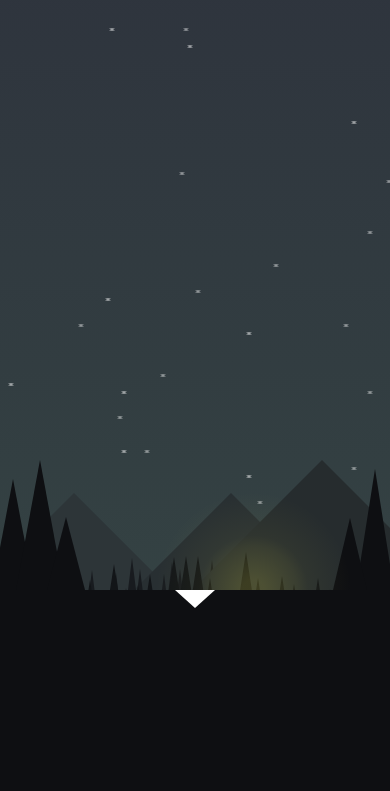
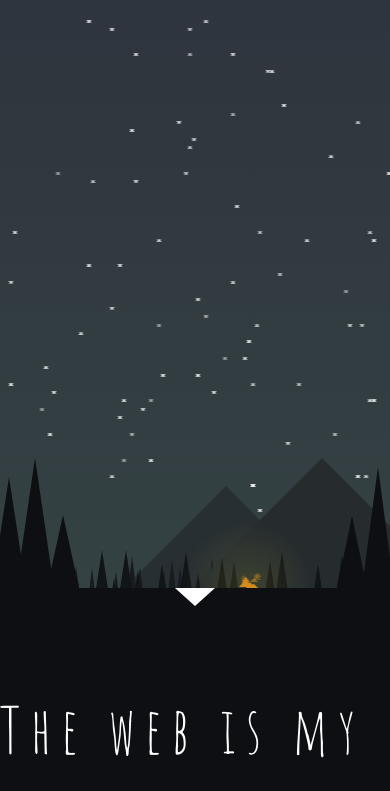
Before and after one commit to lukehedin/lukehedin, a website: page index.html in a window 390 px wide. Shown: the part 163-954 px from the top of the page. Drawn offline with nearby package versions, Linux system fonts and the light colour scheme; files that its build step writes are made by us from their sources.

Commit message:
Added more aesthetics and changed fonts, committing before commencing media queries

```diff
--- a/index.html
+++ b/index.html
@@ -1,25 +1,26 @@
 <head>
     <!-- LH: Include top level styles file -->
     <link rel="stylesheet" type="text/css" href="build/css/styles.css" />
-    <!-- LH: Nunito Sans font -->
-    <link href="https://fonts.googleapis.com/css?family=Nunito+Sans" rel="stylesheet">
+    <!-- LH: Google fonts -->
+    <link href="https://fonts.googleapis.com/css?family=Amatic+SC|Roboto:300" rel="stylesheet">
 </head>
 <body>
-<div class="panel night-sky">
+<div class="panel night">
     <div class="star-container"></div>
     <header>
-        <h1>
-            luke hedin
-        </h1>
-        <h3>
-            web design &amp; development
-        </h3>
+        <div class="headings">
+            <h1>
+                Luke Hedin
+            </h1>
+            <h2>
+                Web Design &amp; Development
+            </h2>
+        </div>
     </header>
     <div class="content">
         <div class="triangle mountain mountain-a"></div>
+        <div class="treeline treeline-a"></div>
         <div class="triangle mountain mountain-b"></div>
-        <div class="treeline treeline-a"></div>
-        <div class="triangle mountain mountain-c"></div>
         <div class="treeline treeline-b"></div>
         <div class="triangle pinetree pinetree-a"></div>
         <div class="triangle pinetree pinetree-b"></div>
@@ -35,11 +36,26 @@
         <div class="arrow-down"></div>
     </footer>
 </div>
-<div class="panel">
+<div class="panel web">
+    <header>
+        <h1>
+            The web is my domain
+        </h1>
+    </header>
     <div class="content">
 
     </div>
 </div>
+<div class="panel web">
+        <header>
+            <h1>
+                The web is my domain
+            </h1>
+        </header>
+        <div class="content">
+
+        </div>
+    </div>
 </body>
 <script src="http://ajax.googleapis.com/ajax/libs/jquery/1.11.1/jquery.min.js"></script>
 <script src="build/js/all.min.js"></script>
--- /dev/null
+++ b/scripts/night-panel.js
@@ -0,0 +1,134 @@
+/*jshint esversion: 6 */
+
+var NightPanel = {
+    mountainEls: [],
+    treelineEls: [],
+    starEls: [],
+
+    //Called on page load
+    draw: function(){
+        //Add generated trees to our treelines
+        NightPanel.fillTreelines('.treeline-a', 50);
+        NightPanel.fillTreelines('.treeline-b', 50);
+
+        //Add stars to the sky
+        NightPanel.addStars(100);
+
+        NightPanel.beginAnimating();
+
+        //Perform our first scale of the page elements based on window size
+        NightPanel.refresh();
+    },
+
+    //Called when the window is resized
+    refresh: function(){
+
+
+        //Scaling elements
+
+        //Mountain A
+        LukeHedin.scaleTriangle('.mountain-a', 3.8, 'bottom', 3.8);
+        //Mountain B
+        LukeHedin.scaleTriangle('.mountain-b', 3, 'bottom', 3);
+
+        //Treeline A
+        LukeHedin.scaleRect('.treeline-a', 12);
+        LukeHedin.scaleTriangle('.treeline-a .tree', 92, 'bottom', 12);
+        //Treeline B
+        LukeHedin.scaleRect('.treeline-b', 10);
+        LukeHedin.scaleTriangle('.treeline-b .tree', 64, 'bottom', 10);
+
+        //Pinetrees
+        LukeHedin.scaleTriangle('.pinetree-a', 22, 'bottom', 3.5);
+        LukeHedin.scaleTriangle('.pinetree-b', 20, 'bottom', 3);
+        LukeHedin.scaleTriangle('.pinetree-c', 24, 'bottom', 5.3);
+        LukeHedin.scaleTriangle('.pinetree-d', 24, 'bottom', 3.2);
+        LukeHedin.scaleTriangle('.pinetree-e', 26, 'bottom', 5.4);
+
+        //Fireplace
+        LukeHedin.scaleSquare('.fireplace', 3);
+    },
+
+    fillTreelines: function(sel, amount) {
+        var container = $(sel);
+        var trees = "";
+
+        for(var i = 0; i < amount; i++){
+            var randPadding = Math.floor(Math.random() * 60) + 1;
+            trees += `<div class="triangle tree" style="padding-top:` + randPadding + `px"></div>`;
+        }
+
+        container.append(trees);
+    },
+
+    addStars: function(amount){
+        var nightPanel = $('.star-container');
+        var stars = "";
+
+        for(var i = 0; i < amount; i++){
+            var randX = LukeHedin.getRandom(1, 100);
+            var randY = LukeHedin.getRandom(1, 80);
+            stars += `<div class="star" style="left:` + randX + `%;top:` + randY + `%;">` +
+                `<div class="triangle twinkle-a"></div>` +
+                `<div class="triangle twinkle-b"></div>` +
+            `</div>`;
+        }
+
+        nightPanel.prepend(stars);
+    },
+
+    beginAnimating: function() {
+        NightPanel.sparkleStars();
+        NightPanel.fireplaceGlow();
+        NightPanel.fireFlames();
+    },
+
+    //Animations
+    sparkleStars: function() {
+        var stars = $('.star');
+
+        //First, do a random number to see if this star will change at all (roughly a quarter of them change at a time)
+        stars = stars.filter(function(){ return LukeHedin.getRandom(1, 4) === 1; });
+
+        stars.each(function(idx, star){
+            $(star).children().first().css('opacity', '0.' + LukeHedin.getRandom(3, 6));
+            $(star).children().last().css('opacity', '0.' + LukeHedin.getRandom(3, 6));
+        });
+
+        window.setTimeout(NightPanel.sparkleStars, LukeHedin.getRandom(100,200));
+    },
+
+    fireplaceGlow: function(){
+        var fireglow = $('.fireglow');
+
+        var currentOpacity = parseFloat(fireglow.css('opacity'));
+        var newOpacity;
+
+        if(currentOpacity <= 0.55){
+            newOpacity = '0.' + LukeHedin.getRandom(56, 62);
+        } else {
+            newOpacity = '0.' + LukeHedin.getRandom(48, 54);
+        }
+
+        fireglow.fadeTo(LukeHedin.getRandom(100, 300), newOpacity, function(){
+            NightPanel.fireplaceGlow();
+        });
+    },
+
+    fireFlames: function() {
+        var fire = $('.fire');
+
+        var offset = LukeHedin.getRandom(-8, 8);
+
+        var flame = $(`<div class="triangle flame" style="left:` + offset + `px;"></div>`);
+        fire.append(flame);
+        flame.animate({
+            bottom: '100%',
+            opacity: 0
+        }, 1000, function(){
+            flame.remove();
+        });
+
+        window.setTimeout(NightPanel.fireFlames, LukeHedin.getRandom(20, 60));
+    }
+};
--- a/scripts/night-sky.js
+++ /dev/null
@@ -1,102 +0,0 @@
-/*jshint esversion: 6 */
-
-var NightSky = {
-    mountainEls: [],
-    treelineEls: [],
-    starEls: [],
-
-    //Called on page load
-    draw: function(){
-        var NightSky = this;
-
-        //Add generated trees to our treelines
-        NightSky.fillTreelines('.treeline-a', 100);
-        NightSky.fillTreelines('.treeline-b', 100);
-
-        //Add stars to the sky
-        NightSky.addStars(30);
-
-        NightSky.beginAnimating();
-
-        //Perform our first scale of the page elements based on window size
-        NightSky.refresh();
-    },
-
-    //Called when the window is resized
-    refresh: function(){
-
-
-        //Scaling elements
-
-        //Mountain A
-        LukeHedin.scaleTriangle('.mountain-a', 4, 'bottom', 4);
-        //Mountain B
-        LukeHedin.scaleTriangle('.mountain-b', 4, 'bottom', 4);
-        //Mountain C
-        LukeHedin.scaleTriangle('.mountain-c', 3, 'bottom', 3);
-
-        //Treeline A
-        LukeHedin.scaleRect('.treeline-a', 12);
-        LukeHedin.scaleTriangle('.treeline-a .tree', 93, 'bottom', 12);
-        //Treeline B
-        LukeHedin.scaleRect('.treeline-b', 10);
-        LukeHedin.scaleTriangle('.treeline-b .tree', 64, 'bottom', 10);
-
-        //Pinetrees
-        LukeHedin.scaleTriangle('.pinetree-a', 18, 'bottom', 3.5);
-        LukeHedin.scaleTriangle('.pinetree-b', 16, 'bottom', 3);
-        LukeHedin.scaleTriangle('.pinetree-c', 20, 'bottom', 5.3);
-        LukeHedin.scaleTriangle('.pinetree-d', 20, 'bottom', 3.2);
-        LukeHedin.scaleTriangle('.pinetree-e', 22, 'bottom', 5.4);
-
-        //Fireplace
-        LukeHedin.scaleSquare('.fireplace', 2);
-    },
-
-    fillTreelines: function(sel, amount) {
-        var container = $(sel);
-        var trees = "";
-
-        for(var i = 0; i < amount; i++){
-            var randPadding = Math.floor(Math.random() * 60) + 1;
-            trees += `<div class="triangle tree" style="padding-top:` + randPadding + `px"></div>`;
-        }
-
-        container.append(trees);
-    },
-
-    addStars: function(amount){
-        var nightPanel = $('.star-container');
-        var stars = "";
-
-        for(var i = 0; i < amount; i++){
-            var randX = LukeHedin.getRandom(1, 100);
-            var randY = LukeHedin.getRandom(1, 80);
-            stars += `<div class="star" style="left:` + randX + `%;top:` + randY + `%;">` +
-                `<div class="triangle twinkle-a"></div>` +
-                `<div class="triangle twinkle-b"></div>` +
-            `</div>`;
-        }
-
-        nightPanel.prepend(stars);
-    },
-
-    beginAnimating: function(){
-
-        var sparkleStars = function(){
-            window.setTimeout(function(){
-                var stars = $('.star');
-
-                stars.each(function(idx, star){
-                    var rand = LukeHedin.getRandom(6, 8);
-                    $(star).css('opacity', '0.' + rand);
-                });
-
-                //Recall sparkle stars
-                sparkleStars();
-            }, LukeHedin.getRandom(100, 150));
-        };
-
-        sparkleStars();
-    }
-};
--- a/scripts/scripts.js
+++ b/scripts/scripts.js
@@ -3,7 +3,7 @@
 var LukeHedin = {
     //returns a random number between min and max
     getRandom: function(min, max) {
-        return Math.floor(Math.random() * (max - min)) + min;
+        return Math.floor(Math.random() * (max - min + 1) + min);
     },
 
     getMaxWidthOrHeight: function(){
@@ -12,8 +12,6 @@ var LukeHedin = {
 
     //baseSide: 'top' 'bottom' 'left' 'right' or null
     scaleTriangle: function(elSelector, division, baseSide, pointDivision) {
-        var LukeHedin = this;
-
         var scaleAmount = LukeHedin.getMaxWidthOrHeight();
         var triangleEl = $(elSelector);
 
@@ -26,8 +24,6 @@ var LukeHedin = {
     },
 
     scaleRect: function(elSelector, division) {
-        var LukeHedin = this;
-
         var scaleAmount = LukeHedin.getMaxWidthOrHeight();
         var rectEl = $(elSelector);
 
@@ -35,8 +31,6 @@ var LukeHedin = {
     },
 
     scaleSquare: function(elSelector, division){
-        var LukeHedin = this;
-
         var scaleAmount = LukeHedin.getMaxWidthOrHeight();
         var rectEl = $(elSelector);
 
@@ -46,9 +40,9 @@ var LukeHedin = {
 };
 
 $(document).on('ready', function(e){
-    NightSky.draw();
+    NightPanel.draw();
 
     $(window).on('resize', function(e){
-        NightSky.refresh();
+        NightPanel.refresh();
     });
 });
--- /dev/null
+++ b/styles/night-panel.scss
@@ -0,0 +1,175 @@
+&.night {
+    flex-direction: column;
+    background: linear-gradient(#2d313c, #354444);
+
+    .star-container {
+        position: absolute;
+        width: 100%;
+        height: 100%;
+    }
+
+    header {
+        flex-grow: 2;
+        padding: 0 20%;
+        position: relative;
+
+        .headings {
+            position: absolute;
+            bottom: 0;
+
+            h2 {
+                padding-left: rem-calc(20);
+            }
+        }
+    }
+
+    .content {
+        flex-grow: 8;
+        width: 100%;
+        position: relative;
+        overflow: hidden;
+
+        .mountain {
+            position: absolute;
+            bottom: 0;
+            border-top: none;
+        }
+
+        .mountain-a {
+            right: 16%;
+            border-bottom-color: #282f32;
+        }
+
+        .mountain-b {
+            right: -16%;
+            border-bottom-color: #262c2e;
+        }
+
+        .treeline {
+            position: absolute;
+            bottom: 0;
+
+            display: flex;
+            width: 100%;
+            height: 10%;
+
+            .tree {
+                bottom: 0;
+                border-top: none;
+            }
+
+            &.treeline-a{
+                .tree {
+                    border-bottom-color: #181b1f;
+                }
+            }
+
+            &.treeline-b{
+                .tree {
+                    border-bottom-color: #121518;
+                }
+            }
+        }
+
+        .pinetree {
+            bottom: 0;
+            position: absolute;
+            border-bottom-color: #0e0f12;
+
+            &.pinetree-a {
+                left: -2%;
+            }
+
+            &.pinetree-b {
+                left: 4%;
+            }
+
+            &.pinetree-c {
+                left: 12%;
+            }
+
+            &.pinetree-d {
+                right: -1%;
+            }
+
+            &.pinetree-e {
+                right: 6%;
+            }
+        }
+
+        .fireplace {
+            position: absolute;
+
+            bottom: 0;
+            right: 20%;
+            text-align: center;
+
+            .fire {
+                display: inline-block;
+                position: absolute;
+                bottom: 0;
+                height: 10%;
+
+                .flame {
+                    border-bottom-color: #d38c1d;
+                    position: absolute;
+                    bottom: 0;
+                    border-width: rem-calc(4);
+                }
+            }
+
+            .fireglow {
+                width: 100%;
+                height: 100%;
+                opacity: 0.5;
+
+                background-image:
+                  radial-gradient(
+                    circle at bottom,
+                    rgba(230, 222, 72, 0.2) 5%,
+                    rgba(0, 0, 0, 0.0) 45%
+                  );
+              }
+        }
+    }
+
+    footer {
+        flex-grow: 1;
+
+        text-align: center;
+        width: 100%;
+        background-color: $dark-ground;
+
+        .arrow-down {
+            display: inline-block;
+            width: 0;
+            height: 0;
+            border-left: rem-calc(20) solid transparent;
+            border-right: rem-calc(20) solid transparent;
+            border-top: rem-calc(18) solid #fff;
+        }
+    }
+
+    .star {
+        position: absolute;
+
+        .triangle {
+            border-width: rem-calc(3);
+            opacity: 0.5;
+        }
+
+        .twinkle-a {
+            bottom: 0;
+            border-bottom-color: #ffffff;
+            border-top: none;
+            position: absolute;
+        }
+
+        .twinkle-b {
+            bottom: 0;
+            border-top-color: #ffffff;
+            border-bottom: none;
+            position: absolute;
+        }
+    }
+}
--- a/styles/night-sky.scss
+++ /dev/null
@@ -1,156 +0,0 @@
-&.night-sky {
-    flex-direction: column;
-    background: linear-gradient(#2d313c, #354444);
-
-    .star-container {
-        position: absolute;
-        width: 100%;
-        height: 100%;
-    }
-
-    header {
-        flex-grow: 1;
-        padding: 0 20%;
-    }
-
-    .content {
-        flex-grow: 8;
-        width: 100%;
-        position: relative;
-        overflow: hidden;
-
-        .mountain {
-            position: absolute;
-            bottom: 0;
-            border-top: none;
-        }
-
-        .mountain-a {
-            left: -6%;
-            border-bottom-color: #2d3538;
-        }
-
-        .mountain-b {
-            right: 16%;
-            border-bottom-color: #282f32;
-        }
-
-        .mountain-c {
-            right: -16%;
-            border-bottom-color: #262c2e;
-        }
-
-        .treeline {
-            position: absolute;
-            bottom: 0;
-
-            display: flex;
-            width: 100%;
-            height: 10%;
-
-            .tree {
-                bottom: 0;
-                border-top: none;
-            }
-
-            &.treeline-a{
-                .tree {
-                    border-bottom-color: #181b1f;
-                }
-            }
-
-            &.treeline-b{
-                .tree {
-                    border-bottom-color: #121518;
-                }
-            }
-        }
-
-        .pinetree {
-            bottom: 0;
-            position: absolute;
-            border-bottom-color: #0e0f12;
-
-            &.pinetree-a {
-                left: -2%;
-            }
-
-            &.pinetree-b {
-                left: 4%;
-            }
-
-            &.pinetree-c {
-                left: 12%;
-            }
-
-            &.pinetree-d {
-                right: -1%;
-            }
-
-            &.pinetree-e {
-                right: 6%;
-            }
-        }
-
-        .fireplace {
-            position: absolute;
-
-            bottom: 0;
-            right: 10%;
-
-            .fireglow {
-                width: 100%;
-                height: 100%;
-
-                background-image:
-                  radial-gradient(
-                    circle at bottom,
-                    rgba(230, 222, 72, 0.2) 5%,
-                    rgba(230, 222, 72, 0.1) 20%,
-                    rgba(230, 222, 72, 0.05) 25%,
-                    rgba(0, 0, 0, 0.0) 45%
-                  );
-              }
-        }
-    }
-
-    footer {
-        flex-grow: 1;
-
-        text-align: center;
-        width: 100%;
-        background-color: $dark-ground;
-
-        .arrow-down {
-            display: inline-block;
-            width: 0;
-            height: 0;
-            border-left: rem-calc(20) solid transparent;
-            border-right: rem-calc(20) solid transparent;
-            border-top: rem-calc(18) solid #fff;
-        }
-    }
-
-    .star {
-        position: absolute;
-
-        .triangle {
-            border-width: rem-calc(3);
-            opacity: 0.5;
-        }
-
-        .twinkle-a {
-            bottom: 0;
-            border-bottom-color: #ffffff;
-            border-top: none;
-            position: absolute;
-        }
-
-        .twinkle-b {
-            bottom: 0;
-            border-top-color: #ffffff;
-            border-bottom: none;
-            position: absolute;
-        }
-    }
-}
--- a/styles/styles.scss
+++ b/styles/styles.scss
@@ -3,12 +3,22 @@
 
 body {
     margin: 0;
-    font-family: 'Nunito Sans', sans-serif;
+    font-family: 'Roboto', sans-serif;
     color: #fff;
 
     h1, h2, h3, h4, h5, h6 {
         font-weight: 100;
         margin: rem-calc(8 0);
+        font-family: 'Amatic SC', cursive;
+        letter-spacing: rem-calc(10);
+    }
+
+    h1 {
+        font-size: rem-calc(64);
+    }
+
+    h2 {
+        font-size: rem-calc(32);
     }
 
     .panel {
@@ -21,7 +31,7 @@ body {
         flex-direction: column;
         background-color: $dark-ground;
 
-        @import 'night-sky';
+        @import 'night-panel';
     }
 
     .triangle {
```
Also changed, not shown: styles/variables.scss (+11 -0 lines), build/css/styles.css, build/js/all.min.js.
